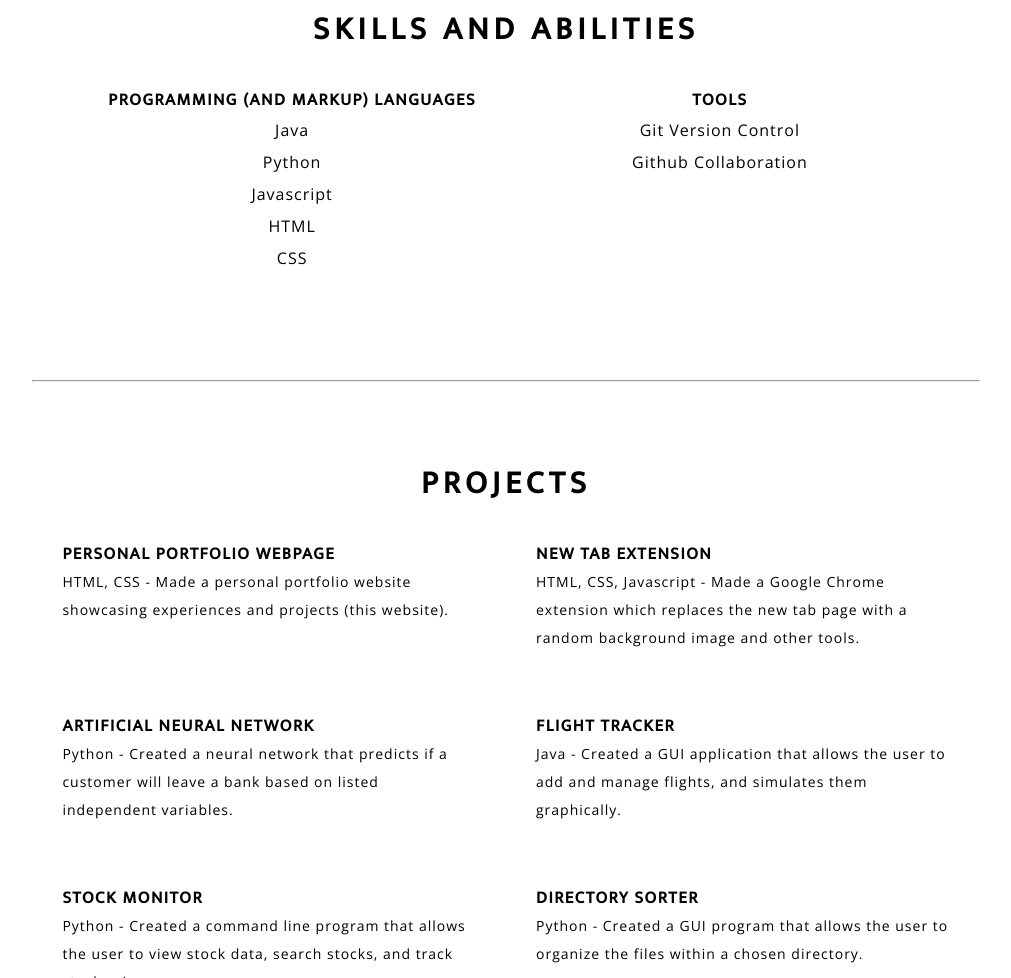
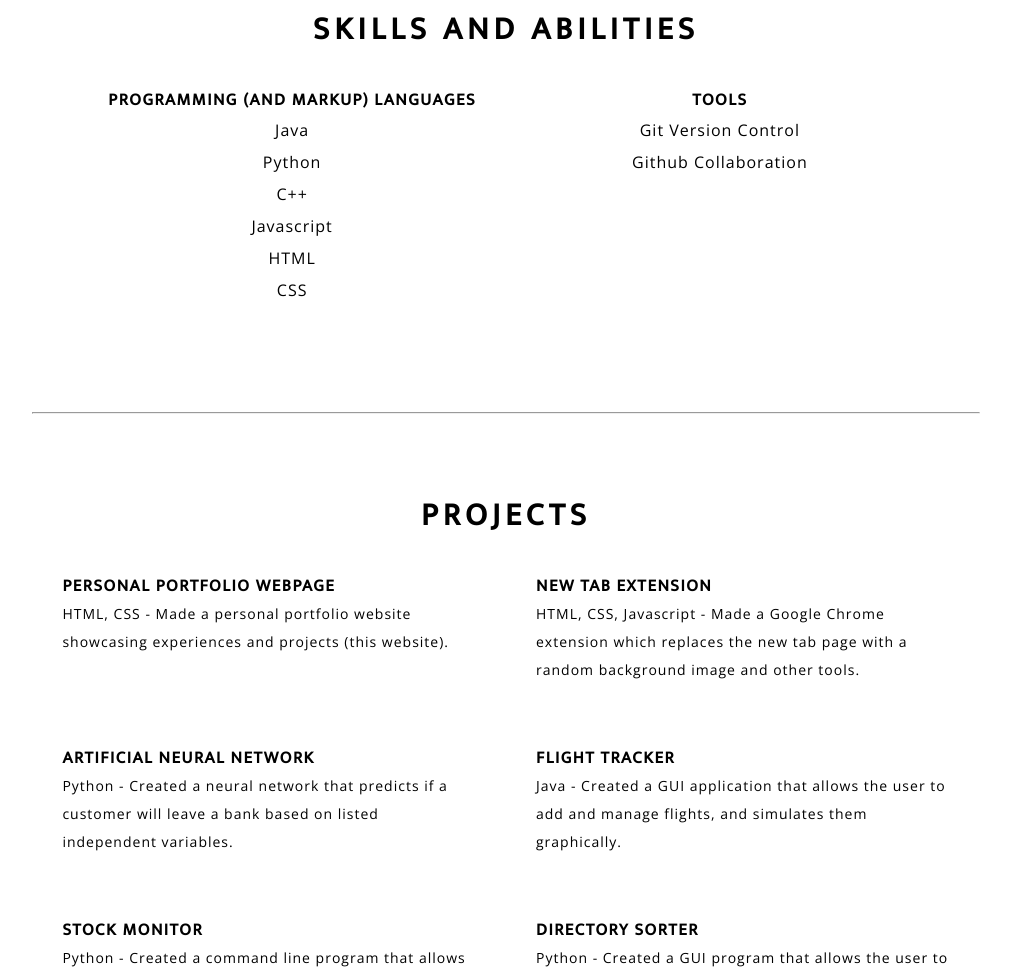
Before and after one commit to LiskB/Personal-Portfolio, a plain HTML site: page index.html in a window 1280 px wide. Shown: the part 1393-2371 px from the top of the page, without its empty margins (134-1145 px from the left). Drawn offline with nearby package versions, Linux system fonts and the light colour scheme.

Commit message:
Added new skill

```diff
--- a/index.html
+++ b/index.html
@@ -53,6 +53,7 @@
                     <ul>
                         <li><p>Java</p></li>
                         <li><p>Python</p></li>
+                        <li><p>C++</p></li>
                         <li><p>Javascript</p></li>
                         <li><p>HTML</p></li>
                         <li><p>CSS</p></li>
```
